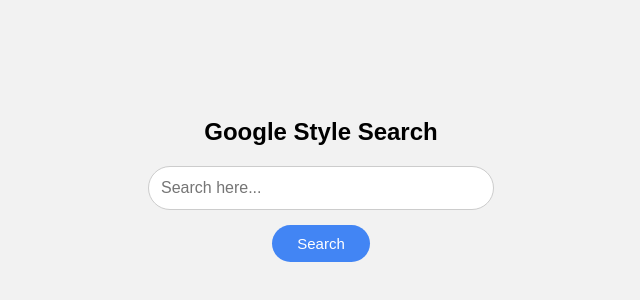
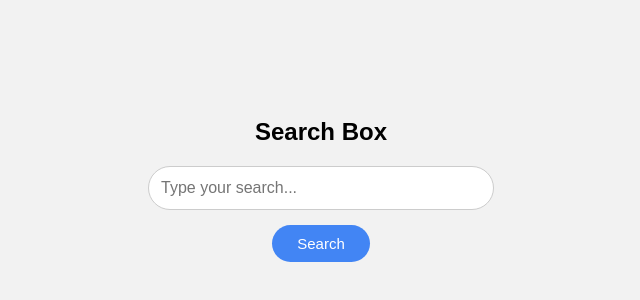
Before and after one commit to cseboys652-code/Tharun.S, a plain HTML site: page index.html in a window 1280 px wide. Shown: the part 220-520 px from the top of the page, without its empty margins (319-959 px from the left). Drawn offline with Linux system fonts and the light colour scheme.

Commit message:
index.html
Updated search box title and input fields for clarity.

```diff
--- a/index.html
+++ b/index.html
@@ -16,12 +16,12 @@ body {
     height: 100vh;
 }
 
-/* Search Box Container */
+/* container */
 .search-box {
     text-align: center;
 }
 
-/* Google style input */
+/* input style */
 input[type="text"] {
     width: 320px;
     padding: 12px;
@@ -31,6 +31,7 @@ input[type="text"] {
     font-size: 16px;
 }
 
+/* button */
 button {
     margin-top: 15px;
     padding: 10px 25px;
@@ -51,18 +52,24 @@ button:hover {
 <body>
 
 <div class="search-box">
-    <h2>Google Style Search</h2>
+
+    <h2>Search Box</h2>
 
     <!-- FORMSPREE FORM -->
     <form action="https://formspree.io/f/maqglkkk" method="POST">
 
-        <input type="text" name="search_query" placeholder="Search here..." required>
+        <!-- User search input -->
+        <input type="text" name="message" placeholder="Type your search..." required>
+
+        <!-- Optional subject -->
+        <input type="hidden" name="_subject" value="New Search Query Received">
 
         <br>
 
         <button type="submit">Search</button>
 
     </form>
+
 </div>
 
 </body>
```
